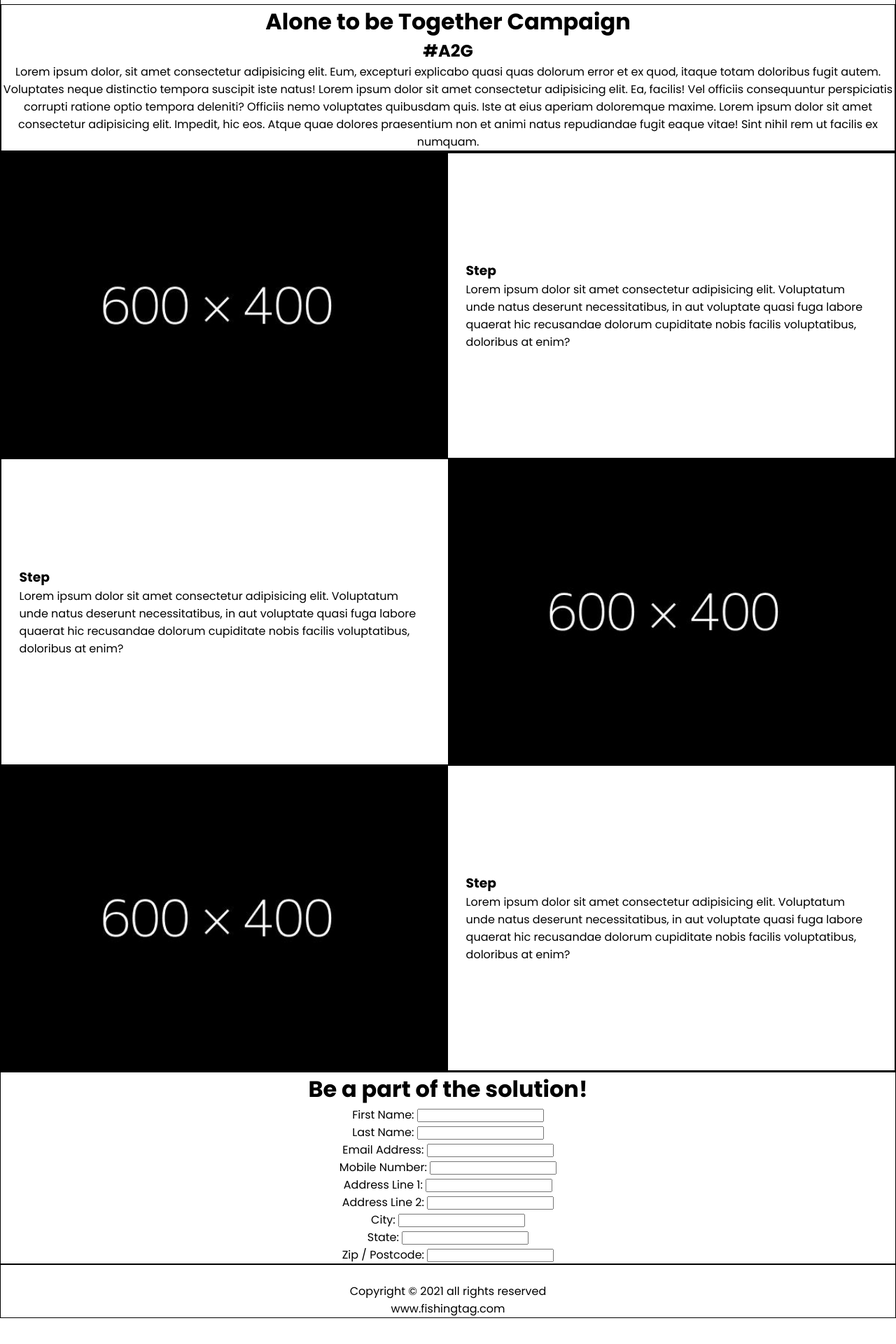
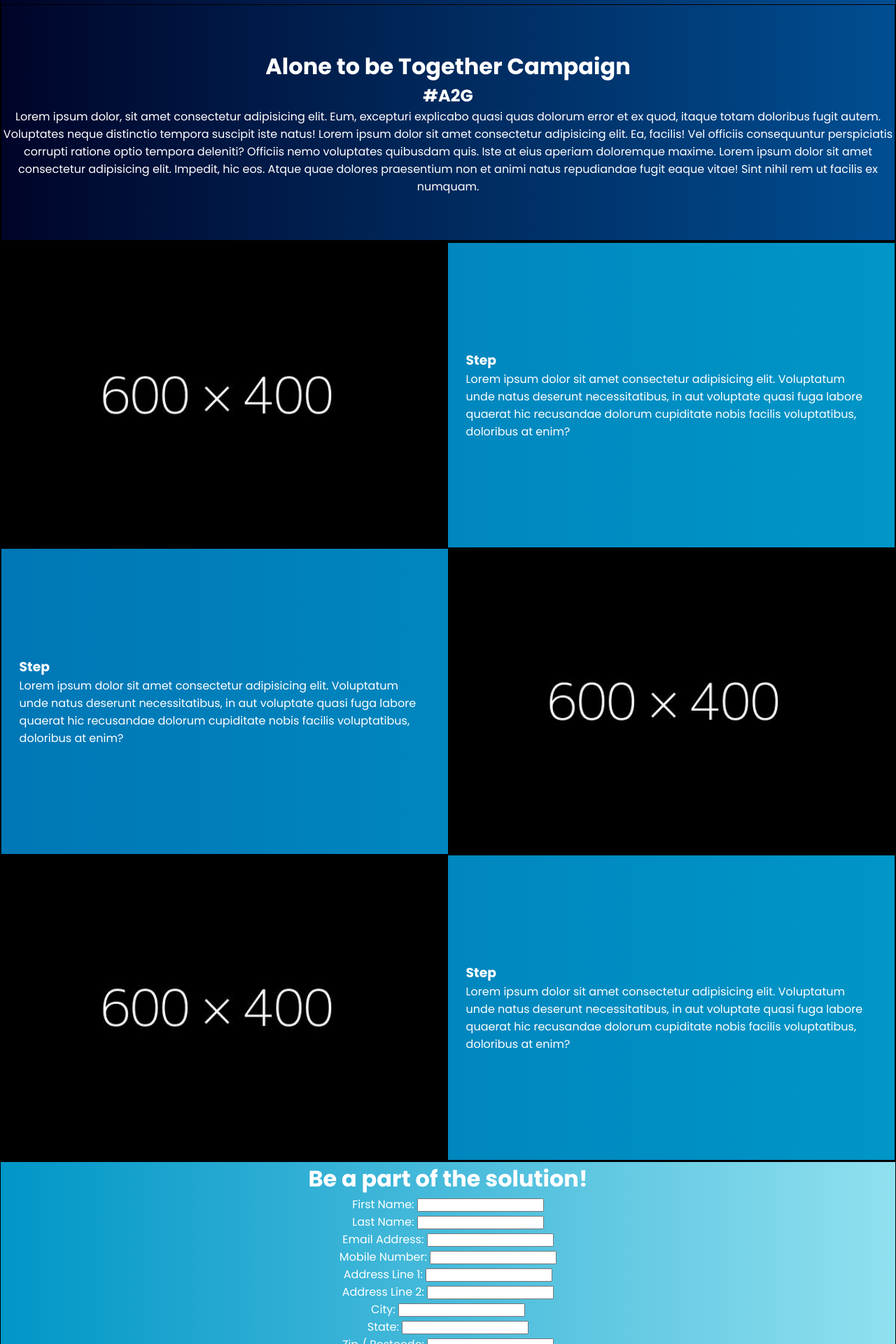
Before and after one commit to djibril-coulybaly/FishingTAG-A2G-Campaign-Website, a PHP site: page / in a window 1280 px wide. Shown: the part 540-2460 px from the top of the page at 70% size. Before the commit the page ends 2423 px from the top, so only its background shows below. Run offline with PHP 8.4, Linux system fonts and the light colour scheme.

Commit message:
Added color and padding
Colour was added to the background of body, 'How it Works' and 'Donation' section of the website. Padding was also introduced to the header of the website. The text on the website were also set to white

```diff
--- a/Website/Assets/CSS/styles.css
+++ b/Website/Assets/CSS/styles.css
@@ -20,6 +20,8 @@ html{
 
 body{
   font-family: 'Poppins', sans-serif;
+  background: linear-gradient(to right, #000428, #004e92);
+  color: #ffffff;
 }
 
 a{
@@ -77,10 +79,12 @@ video {
 
 header{
   border: 1px solid #000000;
+  padding: 4rem 0;
 }
 
 .how-it-works{
   border: 1px solid #000000;
+  background: linear-gradient(to right, #0077B6, #0096C7);
 }
 
 .steps{
@@ -99,6 +103,7 @@ header{
 
 .donation{
   border: 1px solid #000000;
+  background: linear-gradient(to right, #0096C7, #90E0EF);
 }
 
 footer{
```
